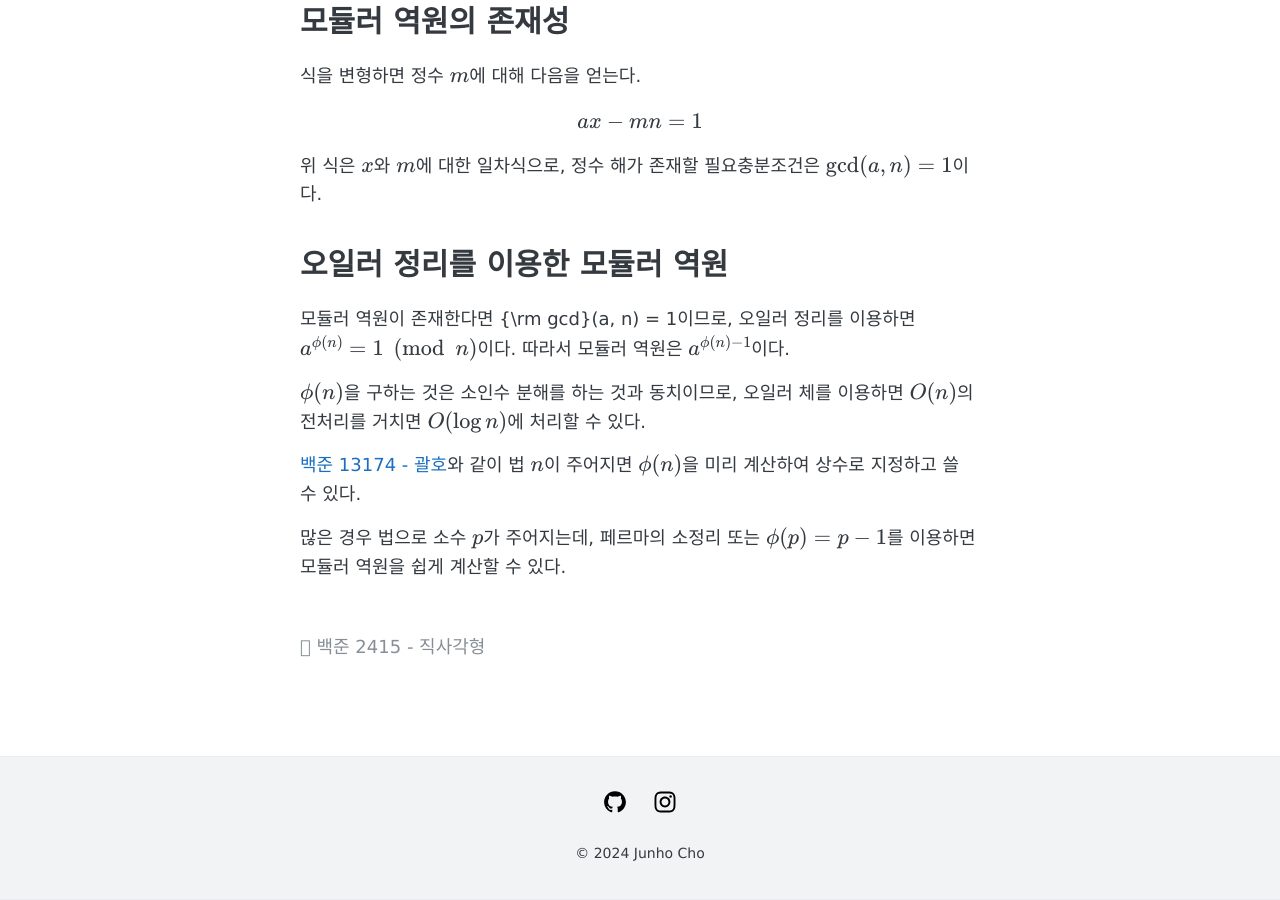
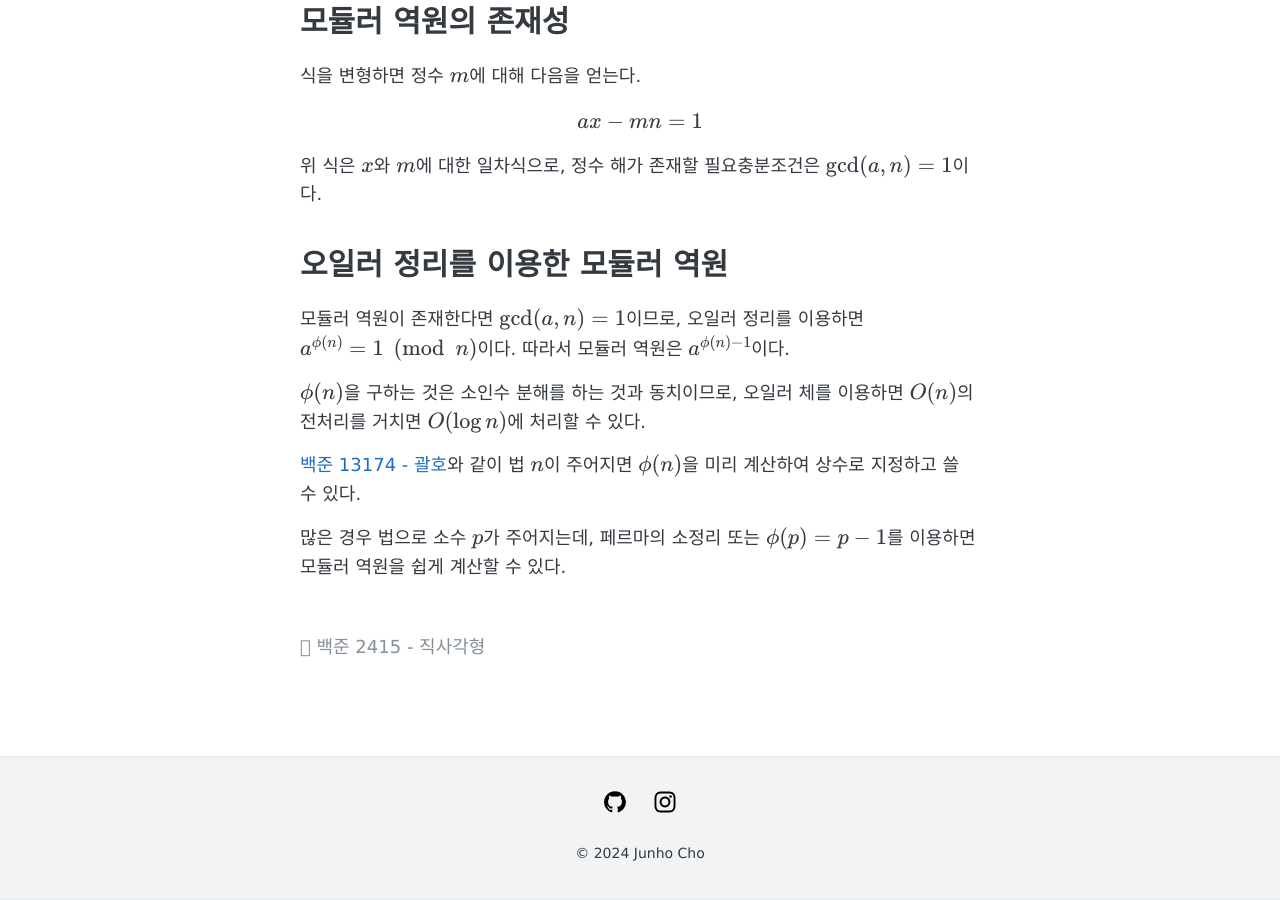
Before and after one commit to higstudev/higstudev.github.io, a Jekyll site: the page built from _posts/2024-01-20-MA1.md, in a window 1280 px wide and 900 px high, scrolled down 2150 px. Built offline with Jekyll 4.4.1, drawn with Linux system fonts in a browser that asks for light colours; formulas are drawn with MathJax 3.

Commit message:
Update 2024-01-20-MA1.md

```diff
--- a/_posts/2024-01-20-MA1.md
+++ b/_posts/2024-01-20-MA1.md
@@ -77,7 +77,7 @@ $$ax - mn = 1$$
 
 # 오일러 정리를 이용한 모듈러 역원
 
-모듈러 역원이 존재한다면 {\rm gcd}(a, n) = 1이므로, 오일러 정리를 이용하면 $a^{\phi(n)} = 1 \pmod{n}$이다. 따라서 모듈러 역원은 $a^{\phi(n)-1}$이다.
+모듈러 역원이 존재한다면 ${\rm gcd}(a, n) = 1$이므로, 오일러 정리를 이용하면 $a^{\phi(n)} = 1 \pmod{n}$이다. 따라서 모듈러 역원은 $a^{\phi(n)-1}$이다.
 
 $\phi(n)$을 구하는 것은 소인수 분해를 하는 것과 동치이므로, 오일러 체를 이용하면 $O(n)$의 전처리를 거치면 $O(\log{n})$에 처리할 수 있다.
 
```
